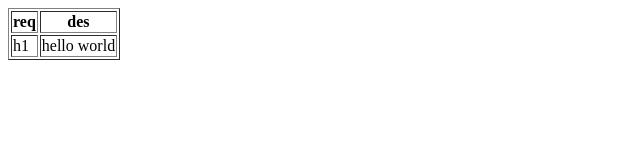
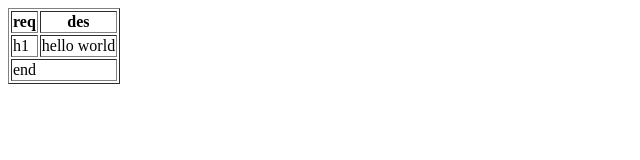
Before and after one commit to yugeshvemula/firstRepo, a plain HTML site: page index.html in a window 1280 px wide. Shown: the full height of the page, 0-640 px from the left. Drawn offline with Linux system fonts and the light colour scheme.

Commit message:
added the end to the created table

```diff
--- a/index.html
+++ b/index.html
@@ -15,6 +15,9 @@
             <td>h1</td>
             <td>hello world</td>
         </tr>
+        <tr>
+            <td colspan="2">end</td>
+        </tr>
     </table>
 </body>
 </html>
```
